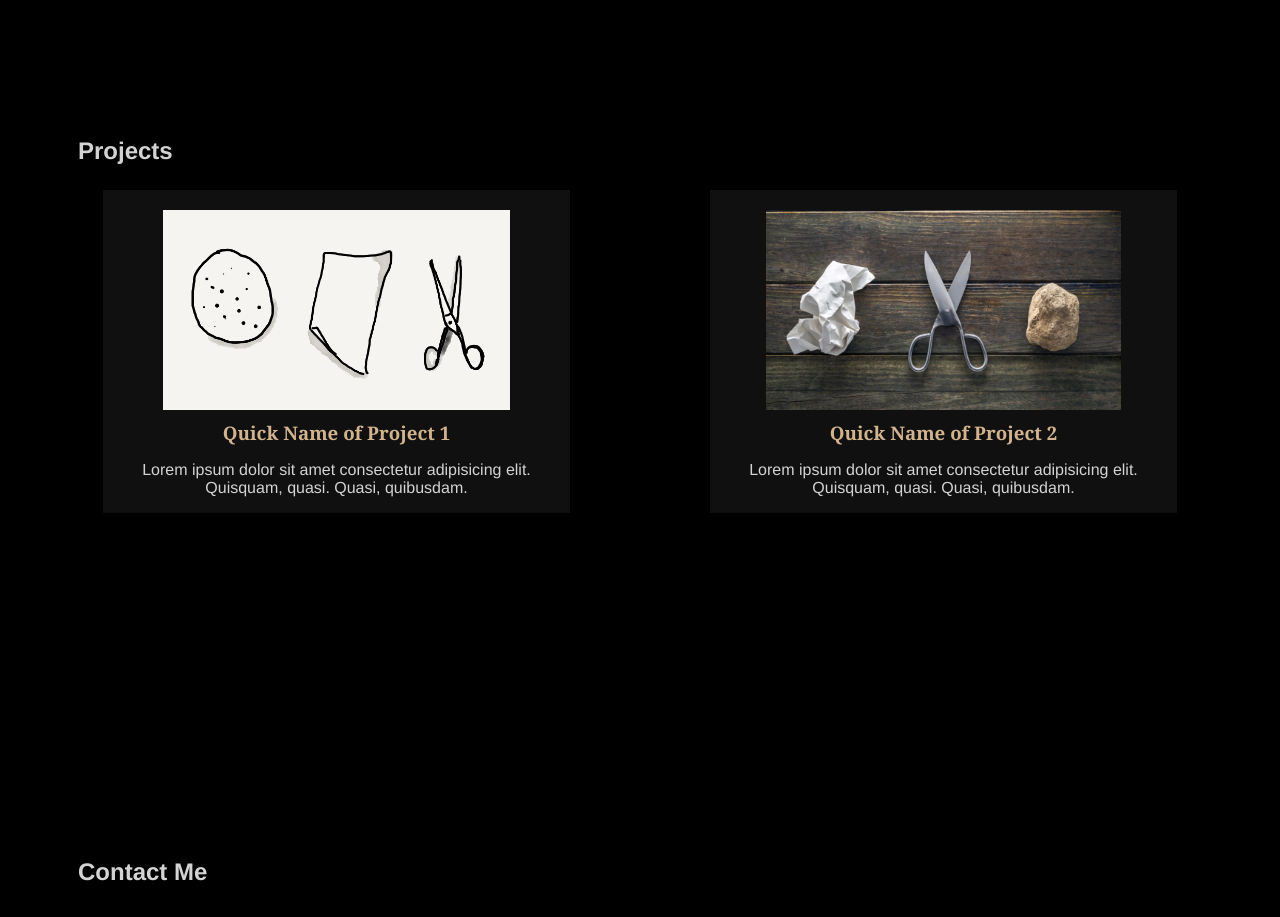
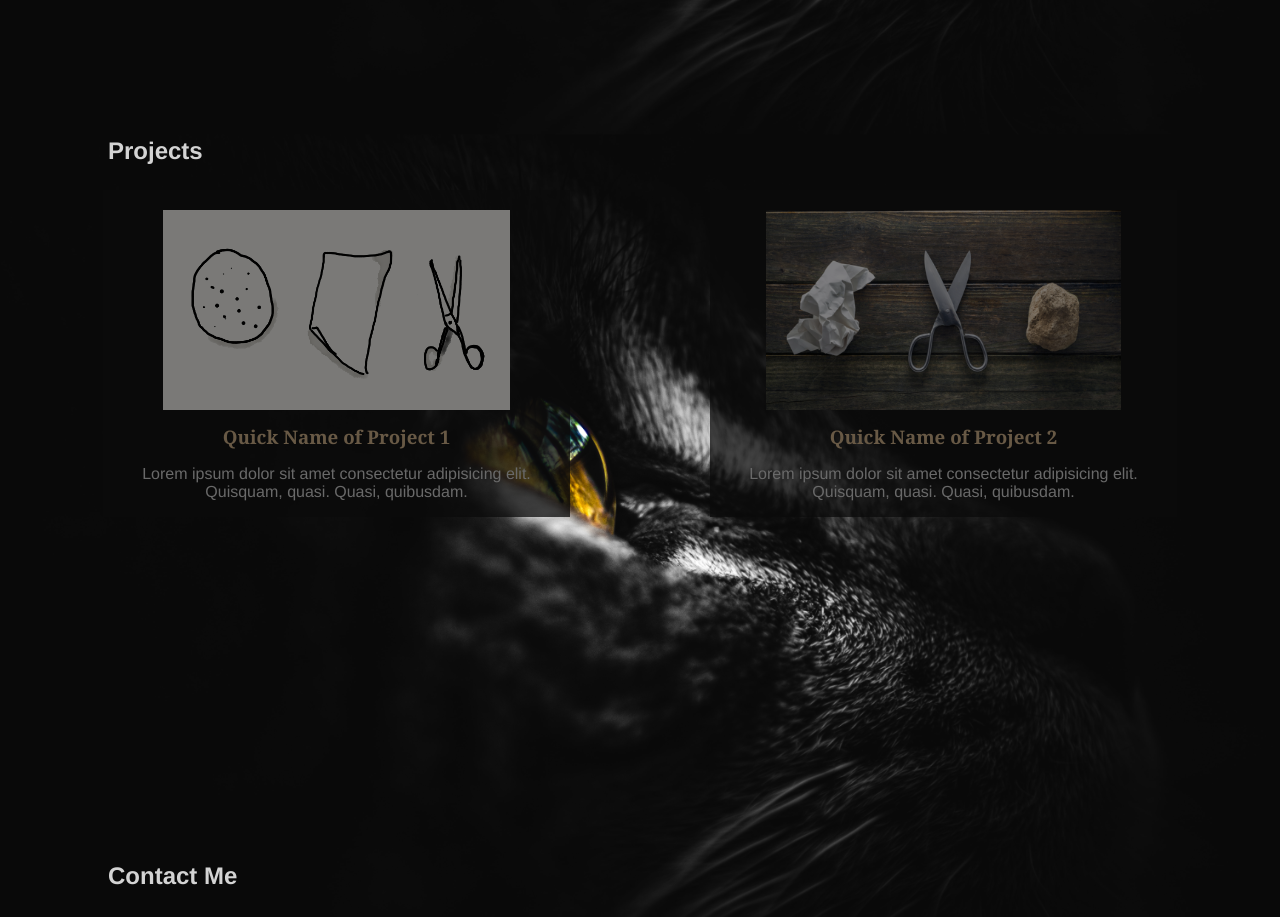
Before and after one commit to bdonys/PortfolioV1, a plain HTML site: page index.html in a window 1280 px wide. Shown: the part 720-1637 px from the top of the page. Drawn offline with Linux system fonts and the light colour scheme.

Commit message:
background, image overlay and hover effect

```diff
--- a/assets/css/style.css
+++ b/assets/css/style.css
@@ -19,7 +19,10 @@ a:hover {
 
 body {
     background-color: black;
-    color: lightgrey;
+    background-image: url(../images/placeholder-background.jpg);
+    background-size: cover;
+    background-repeat: no-repeat;
+    background-attachment: fixed;
 }
 
 /* Since I want background black
@@ -33,10 +36,10 @@ Use flexbox to adjust items links within the navbar */
     width: 100%;
     justify-content: space-between;
     align-items: center;
-    z-index: 1000;
 }
 .header h1 {
     font-size: 40px;
+    color: lightgrey;
     font-weight: bold;
     margin-left: 50px;
     padding: 0;
@@ -88,8 +91,10 @@ Use flexbox to adjust items links within the navbar */
 
 /* Let's make a section for my projects */
 .projects-header h2{
-    margin: 300px 0 0 70px;
+    margin: 300px 0 0 100px;
+    color: lightgrey;
 }
+
 .projects {
     display: flex;
     align-items: center;
@@ -97,34 +102,57 @@ Use flexbox to adjust items links within the navbar */
     padding: 25px;
 }
 
-.projects h3 {
+.projects .project {
+    display: flex;
+    align-items: center;
+    flex-direction: column;
+    margin: 0 70px;
+    background-color: rgba(32,32,32,0.5);
+    text-align: center;
+    position: relative;
+}
+
+.projects .project h3 {
     color: tan;
     font-family: Georgia, serif;
     margin-top: 10px;
     margin-bottom: 0;
 }
 
-.projects img {
+.projects .project p {
+    color: lightgrey;
+}
+
+.projects .project img {
     max-width: 400px;
     height: 200px; /* the images are different in size so i'm using custom px size to reformat */
     margin-top: 20px;
 }
 
+.projects .project .project-image::before {
+    content: ""; /* this creates a layer on top of the image by default in order to make the hover transition happen */
+    position: absolute;
+    top: 0;
+    left: 0;
+    width: 100%;
+    height: 100%;
+    background-color: rgba(0, 0, 0, 0.5);
+    opacity: 1;
+    transition: opacity 0.5s ease;
+}
 
-.project {
-    display: flex;
-    align-items: center;
-    flex-direction: column;
-    margin: 0 70px;
-    padding: ;
-    background-color: rgba(32,32,32,0.5);
-    text-align: center;
+.projects .project:hover .project-image::before {
+    opacity: 0;
 }
+
+
+
 
 /* refine the contact me section, we can make this pretty simple with just buttons */
 .contact {
+    color: lightgrey;
     display: flex;
-    margin: 300px 0 0 70px;
+    margin: 300px 0 0 100px;
 }
 
 
--- a/index.html
+++ b/index.html
@@ -33,12 +33,16 @@
         <h2>Projects</h2>
         <div class="projects">
             <div class="project">
-                <img src="./assets/images/project-1.png" alt="Placeholder Project 1">
+                <div class="project-image">
+                    <img src="./assets/images/project-1.png" alt="Placeholder Project 1">
+                </div>
                 <h3>Quick Name of Project 1</h3>
                 <p>Lorem ipsum dolor sit amet consectetur adipisicing elit. Quisquam, quasi. Quasi, quibusdam.</p>
             </div>
             <div class="project">
-                <img src="./assets/images/project-2.jpg" alt="Placeholder Project 2">
+                <div class="project-image">
+                    <img src="./assets/images/project-2.jpg" alt="Placeholder Project 2">
+                </div>
                 <h3>Quick Name of Project 2</h3>
                 <p>Lorem ipsum dolor sit amet consectetur adipisicing elit. Quisquam, quasi. Quasi, quibusdam.</p>
             </div>
@@ -46,6 +50,7 @@
 
     <section class="contact" id="contact">
         <h2>Contact Me</h2>
+
     </section>
 
 </body>
```
Also changed, not shown: assets/Images/placeholder-background.jpg (added).
